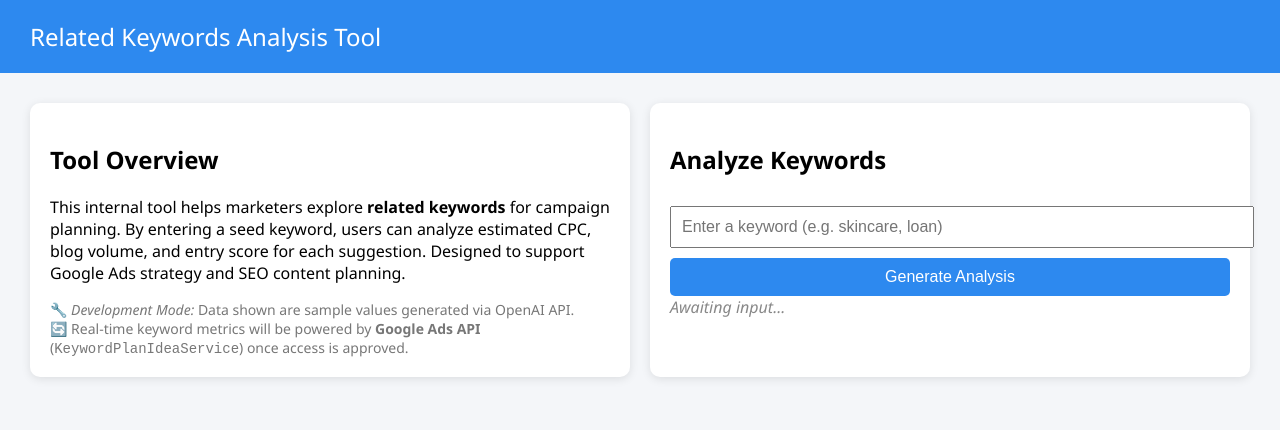
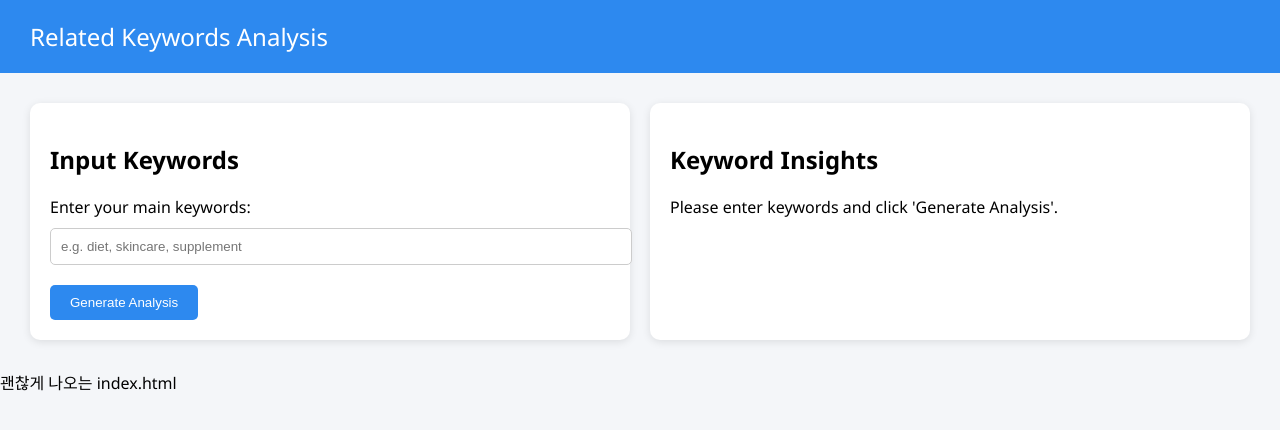
Before and after one commit to mg-365/MG-solutions-dashboard, a website: page index.html in a window 1280 px wide. Drawn offline with Linux system fonts and the light colour scheme.

Commit message:
Update index.html

```diff
--- a/index.html
+++ b/index.html
@@ -2,13 +2,13 @@
 <html lang="en">
 <head>
   <meta charset="UTF-8" />
-  <title>Related Keywords Analysis Tool</title>
+  <title>Related Keywords Analysis1</title>
   <style>
     body {
       font-family: 'Segoe UI', sans-serif;
-      background-color: #f4f6f9;
       margin: 0;
       padding: 0;
+      background-color: #f4f6f9;
     }
     header {
       background-color: #2d89ef;
@@ -18,131 +18,114 @@
     }
     main {
       display: flex;
+      padding: 30px;
       gap: 20px;
-      padding: 30px;
     }
     .panel {
-      background: white;
+      flex: 1;
+      background-color: white;
+      padding: 20px;
       border-radius: 10px;
-      padding: 20px;
-      flex: 1;
-      box-shadow: 0 2px 10px rgba(0,0,0,0.1);
+      box-shadow: 0 2px 8px rgba(0,0,0,0.1);
     }
-    input, button {
+    input[type="text"] {
       width: 100%;
       padding: 10px;
-      margin-top: 10px;
-      font-size: 16px;
+      margin: 10px 0 20px 0;
+      border-radius: 5px;
+      border: 1px solid #ccc;
     }
     button {
       background-color: #2d89ef;
       color: white;
+      padding: 10px 20px;
       border: none;
       border-radius: 5px;
       cursor: pointer;
     }
-    button:hover {
-      background-color: #1c5fb8;
-    }
     table {
       width: 100%;
       border-collapse: collapse;
-      margin-top: 15px;
     }
     th, td {
-      border: 1px solid #ddd;
-      padding: 10px;
       text-align: left;
+      padding: 8px;
+      border-bottom: 1px solid #ccc;
     }
     th {
       background-color: #f0f0f0;
     }
-    .loading {
-      color: #888;
-      font-style: italic;
-    }
-    .note {
-      font-size: 14px;
-      color: #777;
-      margin-top: 10px;
+    .highlight {
+      color: #2d89ef;
+      font-weight: bold;
     }
   </style>
 </head>
 <body>
-   <header>Related Keywords Analysis Tool</header>
+  <header>Related Keywords Analysis</header>
   <main>
     <div class="panel">
-      <h2>Tool Overview</h2>
-      <p>This internal tool helps marketers explore <strong>related keywords</strong> for campaign planning.
-      By entering a seed keyword, users can analyze estimated CPC, blog volume, and entry score for each suggestion.
-      Designed to support Google Ads strategy and SEO content planning.</p>
-
-      <div class="note">
-        🔧 <em>Development Mode:</em> Data shown are sample values generated via OpenAI API.<br>
-        🔄 Real-time keyword metrics will be powered by <strong>Google Ads API</strong> (<code>KeywordPlanIdeaService</code>) once access is approved.
-      </div>
+      <h2>Input Keywords</h2>
+      <label for="keywords">Enter your main keywords:</label>
+      <input type="text" id="keywords" placeholder="e.g. diet, skincare, supplement">
+      <button onclick="fetchKeywordInsights()">Generate Analysis</button>
     </div>
-
-    <div class="panel">
-      <h2>Analyze Keywords</h2>
-      <input type="text" id="keyword" placeholder="Enter a keyword (e.g. skincare, loan)">
-      <button onclick="fetchInsights()">Generate Analysis</button>
-      <div id="result" class="loading">Awaiting input...</div>
+    <div class="panel" id="results">
+      <h2>Keyword Insights</h2>
+      <p>Please enter keywords and click 'Generate Analysis'.</p>
     </div>
   </main>
 
   <script>
-    async function fetchInsights() {
-      const kw = document.getElementById("keyword").value.trim();
-      const result = document.getElementById("result");
+    async function fetchKeywordInsights() {
+      const keyword = document.getElementById("keywords").value;
+      const resultBox = document.getElementById("results");
 
-      if (!kw) {
-        result.innerHTML = "<div class='loading'>Please enter a keyword to start.</div>";
+      if (!keyword.trim()) {
+        resultBox.innerHTML = "<h2>Keyword Insights</h2><p>Please enter a keyword.</p>";
         return;
       }
 
-      result.innerHTML = "<div class='loading'>Analyzing keyword... 🔍</div>";
+      resultBox.innerHTML = "<h2>Keyword Insights</h2><p>Loading...</p>";
 
       try {
-        const res = await fetch("https://mg-solutions-dashboard.onrender.com/api/keywords", {
+        const response = await fetch("https://mg-solutions-dashboard.onrender.com/api/keywords", {
           method: "POST",
-          headers: { "Content-Type": "application/json" },
-          body: JSON.stringify({ keyword: kw })
+          headers: {
+            "Content-Type": "application/json",
+          },
+          body: JSON.stringify({ keyword })
         });
 
-        const data = await res.json();
-        const content = data?.choices?.[0]?.message?.content || "";
+        const data = await response.json();
 
-        const rows = content.split("Keyword:").slice(1).map(row => {
-          const lines = row.trim().split("\n");
-          const keyword = lines[0].trim();
-          const cpc = lines.find(l => l.includes("CPC:"))?.split(":")[1].trim() || "-";
-          const vol = lines.find(l => l.includes("Blog Volume:"))?.split(":")[1].trim() || "-";
-          const score = lines.find(l => l.includes("Entry Score:"))?.split(":")[1].trim() || "-";
-          return { keyword, cpc, vol, score };
+        if (!Array.isArray(data)) {
+          resultBox.innerHTML = "<h2>Keyword Insights</h2><p>Error: Unexpected response format.</p>";
+          return;
+        }
+
+        let html = "<h2>Keyword Insights</h2><table><tr><th>#</th><th>Keyword</th><th>CPC</th><th>Blog Volume</th><th>Entry Score</th></tr>";
+        data.forEach((item, i) => {
+          html += `<tr>
+            <td>${i + 1}</td>
+            <td class="highlight">${item.keyword}</td>
+            <td>$${item.cpc}</td>
+            <td>${Number(item.volume).toLocaleString()} posts</td>
+            <td>${item.score}</td>
+          </tr>`;
         });
-
-        let table = `
-          <table>
-            <tr><th>🔑 Keyword</th><th>💰 CPC</th><th>📘 Blog Volume</th><th>🚀 Entry Score</th></tr>
-        `;
-
-        for (let r of rows) {
-          table += `<tr>
-            <td>${r.keyword}</td>
-            <td>${r.cpc}</td>
-            <td>${r.vol}</td>
-            <td>${r.score}</td>
-          </tr>`;
-        }
-        table += `</table>`;
-
-        result.innerHTML = table;
-
+        html += "</table>";
+        resultBox.innerHTML = html;
       } catch (err) {
-        result.innerHTML = `<div class='loading'>⚠️ Error loading data.</div>`;
+        resultBox.innerHTML = "<h2>Keyword Insights</h2><p>Error loading data.</p>";
+        console.error(err);
       }
     }
   </script>
 </body>
 </html>
+
+
+
+
+괜찮게 나오는 index.html
```
